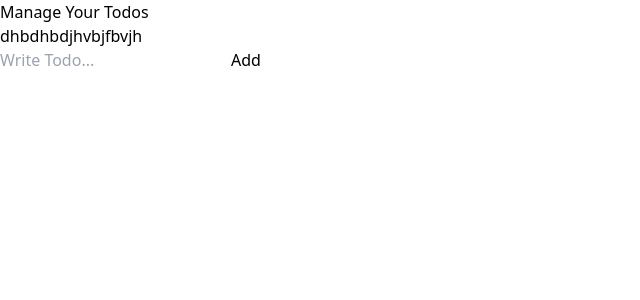
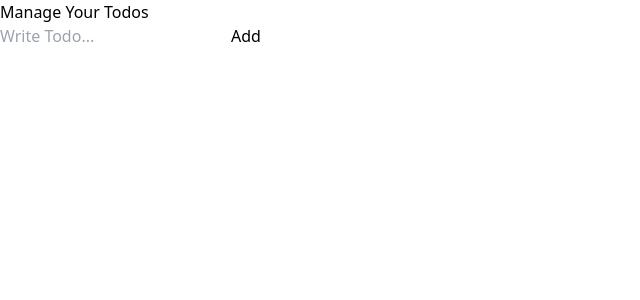
Before and after one commit to Muzammil-Akber/Todo-with-local-Storage, a React (Vite) app: page / in a window 1280 px wide. Shown: the top 300 px of the page, without its empty margins (0-640 px from the left). Built offline with nearby package versions, Linux system fonts and the light colour scheme.

Commit message:
Every thing Perfect

```diff
--- a/src/App.jsx
+++ b/src/App.jsx
@@ -110,7 +110,6 @@ function App() {
                 <div className="w-full max-w-2xl mx-auto shadow-md rounded-lg px-4 py-3 text-white">
                     <h1 className="text-2xl font-bold text-center mb-8 mt-2">Manage Your Todos</h1>
                     <div className="mb-4">
-                      <h4>dhbdhbdjhvbjfbvjh</h4>
                         {/* Todo form goes here */}
                         <TodoForm />
                     </div>
```
